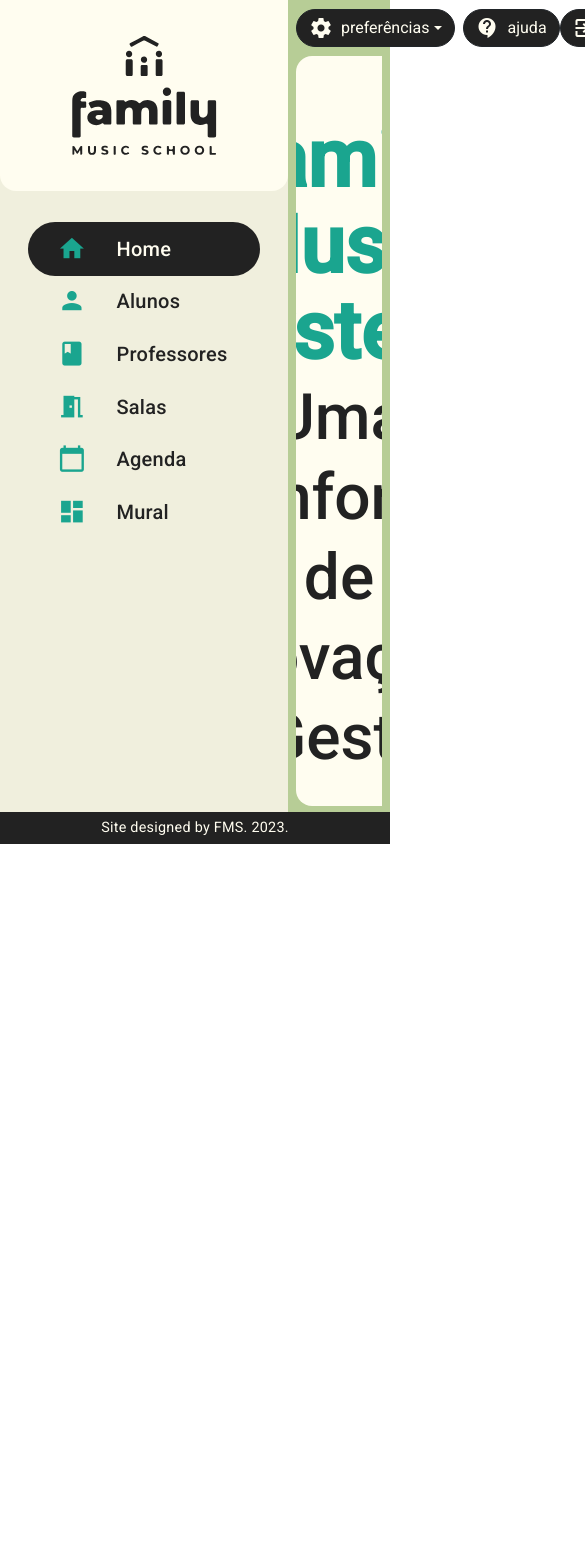
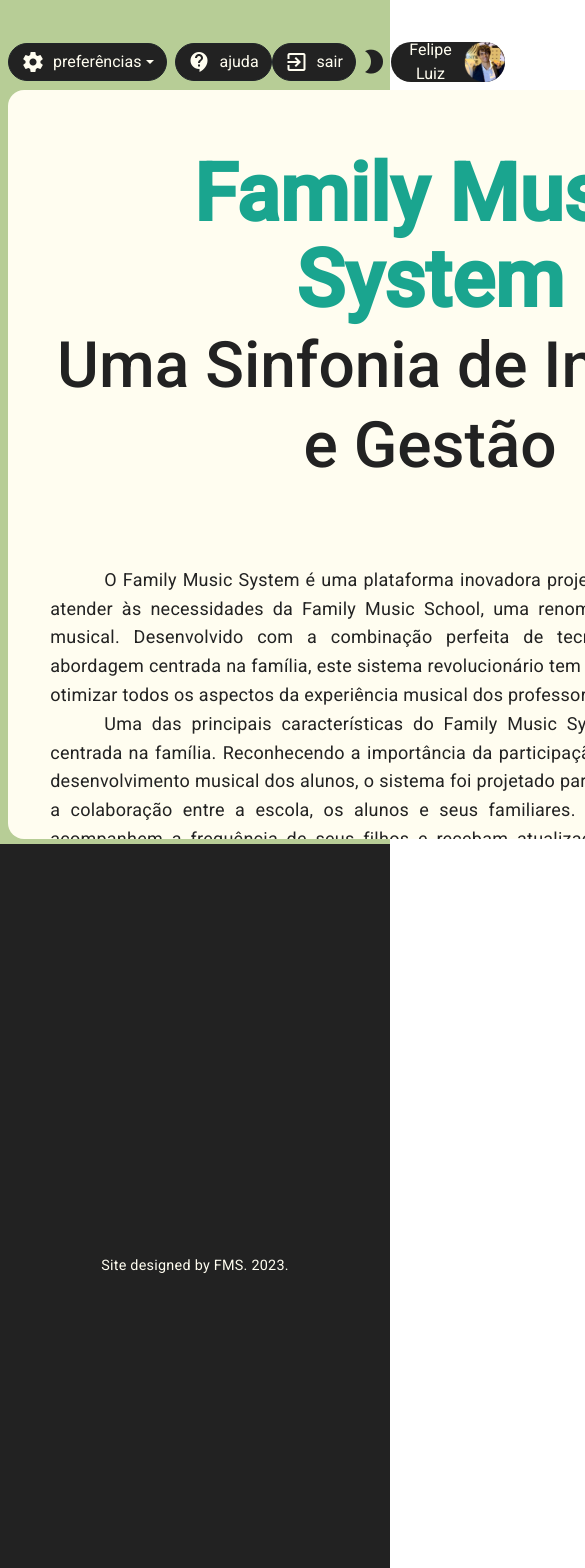
Before and after one commit to mdsreq-fga-unb/2023.1-FamilyMusicSystem, an Angular app in the folder frontend/: page /main/home in a window 390 px wide. Shown: the top 1568 px of the page, 585 px wide, since content can reach past the window. Before the commit the page ends 844 px from the top, so only its background shows below. Built offline with nearby package versions, Linux system fonts and the light colour scheme.

Commit message:
update: atualização de responsividade de telas

```diff
--- a/frontend/src/app/modules/home/home.component.html
+++ b/frontend/src/app/modules/home/home.component.html
@@ -28,6 +28,10 @@
       escola. Os professores também se beneficiam do sistema, pois podem
       acompanhar suas agendas de forma eficiente.
     </p>
+
+    <button class="btn btn-primary" type="button" data-bs-toggle="offcanvas" data-bs-target="#offcanvasExample" aria-controls="offcanvasExample">
+      Button with data-bs-target
+    </button>
 
     <button
       type="button"
--- a/frontend/src/app/modules/home/home.component.scss
+++ b/frontend/src/app/modules/home/home.component.scss
@@ -1,3 +1,9 @@
+@media (max-width: 768px) {
+  .content-content{
+    width: 100vh;
+  }
+}
+
 .content-content {
   background: var(--primary);
   background-size: 100%;
--- a/frontend/src/app/modules/main/main.component.scss
+++ b/frontend/src/app/modules/main/main.component.scss
@@ -19,6 +19,54 @@
   max-height: 92vh;
   --bs-gutter-x: 0;
 }
+
 .headerApp {
   width: 100%;
 }
+
+.footer {
+  display: flex;
+  align-items: center;
+  justify-content: center;
+  width: 100%;
+  height: 100%;
+  background: #222;
+}
+
+/* Estilos para telas menores que 768px */
+@media screen and (max-width: 767px) {
+  .master {
+    display: inline;
+    grid-template-rows: auto 2rem;
+    width: 100%;
+    height: 100vh;
+  }
+  .mainContainer {
+    grid-template-columns: 100%;
+  }
+  .content {
+  }
+  .sidebarApp {
+    width: 100%;
+  }
+
+  .footer {
+    max-width: 5px;
+    max-height: 5px;
+  }
+}
+
+/* Estilos para telas maiores ou iguais a 768px */
+// @media screen and (min-width: 768px) {
+//   .master {
+//     grid-template-rows: auto 2rem;
+//     grid-template-columns: 18rem auto;
+//   }
+//   .mainContainer {
+//     height: 100%;
+//   }
+//   .sidebarApp {
+//     width: 100%;
+//     max-width: 18rem;
+//   }
+// }
--- a/frontend/src/app/template/sidebar/sidebar.component.scss
+++ b/frontend/src/app/template/sidebar/sidebar.component.scss
@@ -1,3 +1,9 @@
+@media (max-width: 768px) {
+  #sidebar {
+    display: none;
+  }
+}
+
 .fundo {
   width: 100%;
   min-height: 100%;
@@ -31,7 +37,7 @@
   border: none;
 }
 
-.btn-check:checked + label.btn {
+.btn-check:checked+label.btn {
   background-color: var(--contrast);
   color: var(--primary);
 }
--- a/frontend/src/app/template/sidebar/sidebar.component.ts
+++ b/frontend/src/app/template/sidebar/sidebar.component.ts
@@ -12,4 +12,6 @@ import { BsDropdownConfig } from 'ngx-bootstrap/dropdown';
     },
   ],
 })
-export class SidebarComponent {}
+export class SidebarComponent {
+
+}
--- a/frontend/src/index.html
+++ b/frontend/src/index.html
@@ -9,6 +9,7 @@
       <link rel="preconnect" href="https://fonts.gstatic.com">
     <link href="https://fonts.googleapis.com/css2?family=Roboto:wght@300;400;500&display=swap" rel="stylesheet">
     <link href="https://fonts.googleapis.com/icon?family=Material+Icons" rel="stylesheet">
+    <link rel="stylesheet" href="https://cdnjs.cloudflare.com/ajax/libs/twitter-bootstrap/5.0.2/css/bootstrap.min.css">
 </head>
   <body class="mat-typography">
     <app-root></app-root>
```
